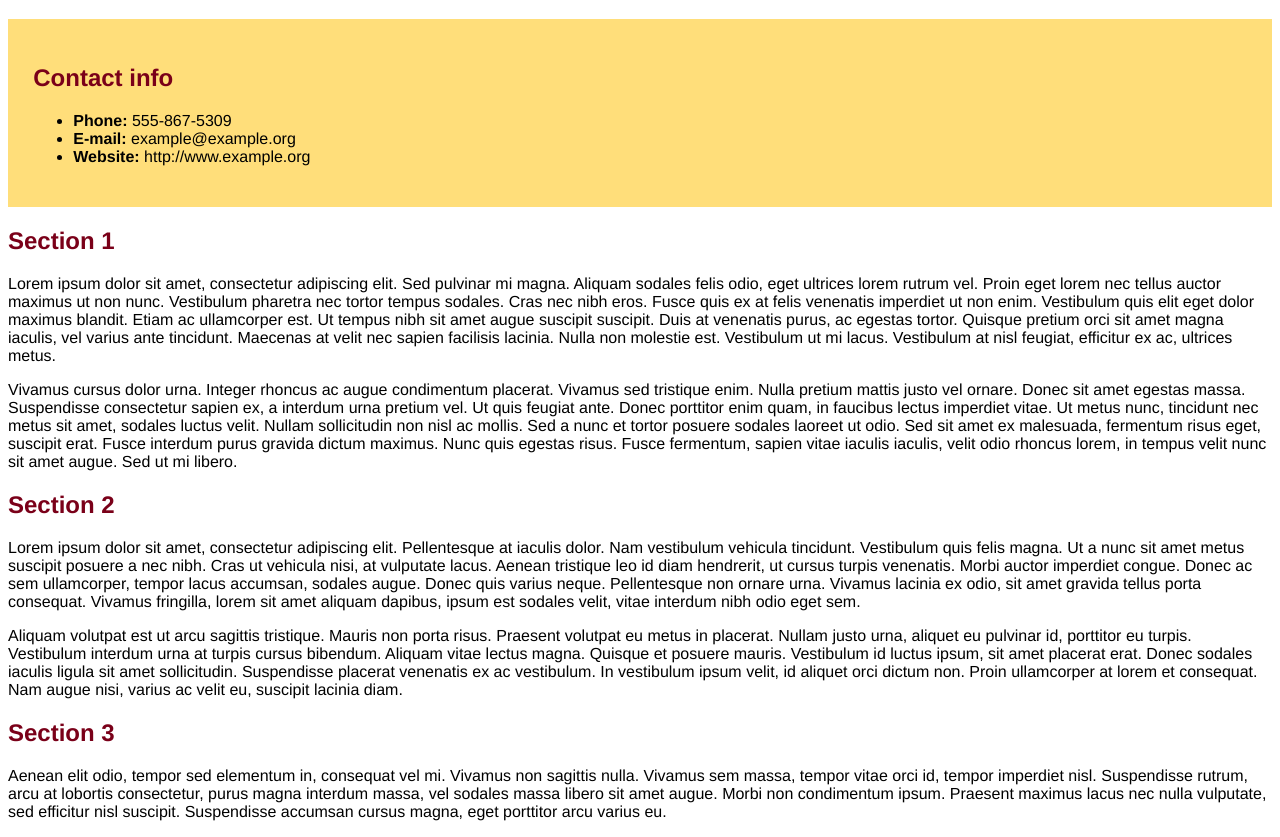
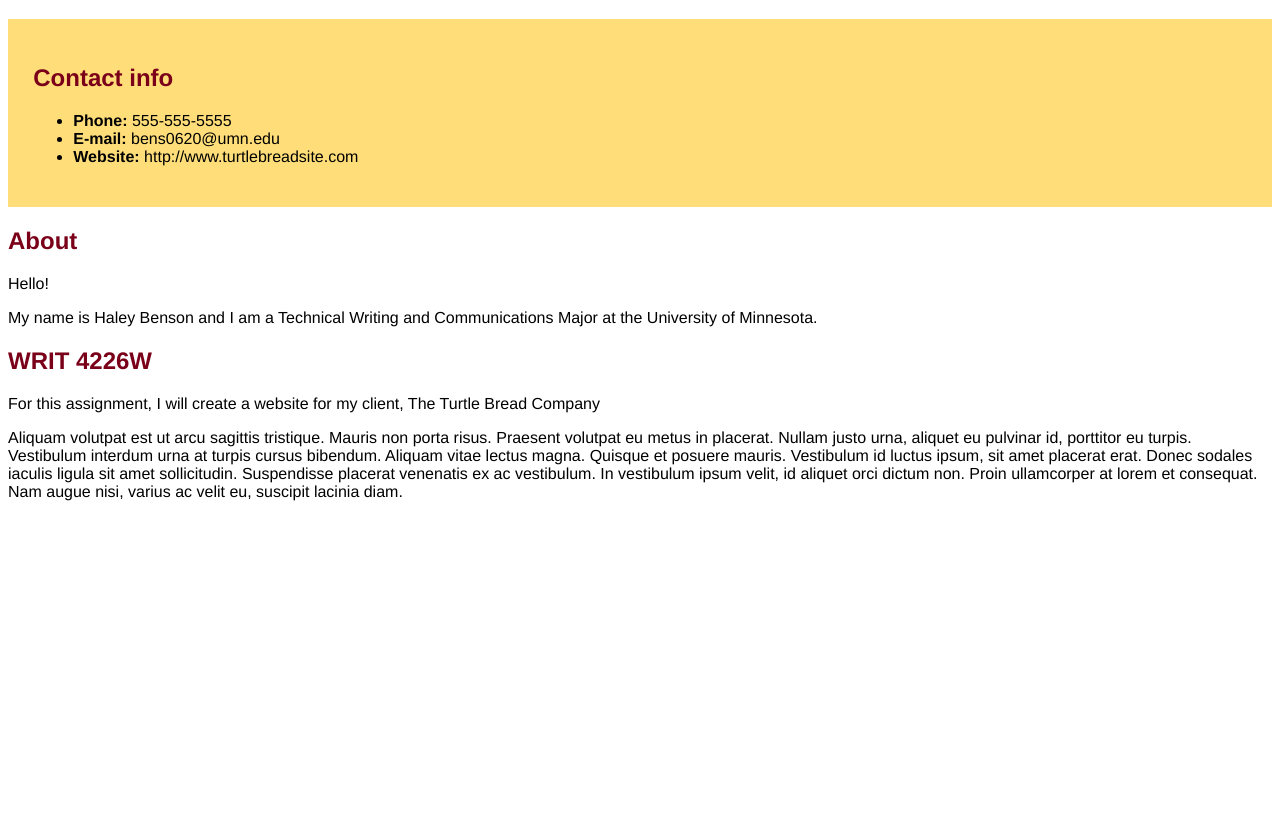
Before and after one commit to bensonhaley/turtlebreadsite, a plain HTML site: page index.html in a window 1280 px wide. Shown: the part 61-898 px from the top of the page. After the commit the page ends 800 px from the top, so only its background shows below. Drawn offline with Linux system fonts and the light colour scheme.

Commit message:
introduction page for WRIT 4662W assignment

```diff
--- a/index.html
+++ b/index.html
@@ -11,27 +11,23 @@
 <div id="contact">
 <h2>Contact info</h2>
 <ul>
-  <li><strong>Phone:</strong> 555-867-5309</li>
-  <li><strong>E-mail:</strong> example@example.org</li>
-  <li><strong>Website:</strong> http://www.example.org</li>
+  <li><strong>Phone:</strong> 555-555-5555</li>
+  <li><strong>E-mail:</strong> bens0620@umn.edu</li>
+  <li><strong>Website:</strong> http://www.turtlebreadsite.com</li>
 </ul>
 </div>
 
-<h2>Section 1</h2>
+<h2>About</h2>
 
-<p>Lorem ipsum dolor sit amet, consectetur adipiscing elit. Sed pulvinar mi magna. Aliquam sodales felis odio, eget ultrices lorem rutrum vel. Proin eget lorem nec tellus auctor maximus ut non nunc. Vestibulum pharetra nec tortor tempus sodales. Cras nec nibh eros. Fusce quis ex at felis venenatis imperdiet ut non enim. Vestibulum quis elit eget dolor maximus blandit. Etiam ac ullamcorper est. Ut tempus nibh sit amet augue suscipit suscipit. Duis at venenatis purus, ac egestas tortor. Quisque pretium orci sit amet magna iaculis, vel varius ante tincidunt. Maecenas at velit nec sapien facilisis lacinia. Nulla non molestie est. Vestibulum ut mi lacus. Vestibulum at nisl feugiat, efficitur ex ac, ultrices metus. </p>
+<p>Hello!</p>
+<p>My name is Haley Benson and I am a Technical Writing and Communications Major at the University of Minnesota.</p>
 
-<p> Vivamus cursus dolor urna. Integer rhoncus ac augue condimentum placerat. Vivamus sed tristique enim. Nulla pretium mattis justo vel ornare. Donec sit amet egestas massa. Suspendisse consectetur sapien ex, a interdum urna pretium vel. Ut quis feugiat ante. Donec porttitor enim quam, in faucibus lectus imperdiet vitae. Ut metus nunc, tincidunt nec metus sit amet, sodales luctus velit. Nullam sollicitudin non nisl ac mollis. Sed a nunc et tortor posuere sodales laoreet ut odio. Sed sit amet ex malesuada, fermentum risus eget, suscipit erat. Fusce interdum purus gravida dictum maximus. Nunc quis egestas risus. Fusce fermentum, sapien vitae iaculis iaculis, velit odio rhoncus lorem, in tempus velit nunc sit amet augue. Sed ut mi libero.</p>
+<h2>WRIT 4226W</h2>
 
-<h2>Section 2</h2>
-
-<p>Lorem ipsum dolor sit amet, consectetur adipiscing elit. Pellentesque at iaculis dolor. Nam vestibulum vehicula tincidunt. Vestibulum quis felis magna. Ut a nunc sit amet metus suscipit posuere a nec nibh. Cras ut vehicula nisi, at vulputate lacus. Aenean tristique leo id diam hendrerit, ut cursus turpis venenatis. Morbi auctor imperdiet congue. Donec ac sem ullamcorper, tempor lacus accumsan, sodales augue. Donec quis varius neque. Pellentesque non ornare urna. Vivamus lacinia ex odio, sit amet gravida tellus porta consequat. Vivamus fringilla, lorem sit amet aliquam dapibus, ipsum est sodales velit, vitae interdum nibh odio eget sem.</p>
+<p>For this assignment, I will create a website for my client, The Turtle Bread Company</p>
 
 <p>Aliquam volutpat est ut arcu sagittis tristique. Mauris non porta risus. Praesent volutpat eu metus in placerat. Nullam justo urna, aliquet eu pulvinar id, porttitor eu turpis. Vestibulum interdum urna at turpis cursus bibendum. Aliquam vitae lectus magna. Quisque et posuere mauris. Vestibulum id luctus ipsum, sit amet placerat erat. Donec sodales iaculis ligula sit amet sollicitudin. Suspendisse placerat venenatis ex ac vestibulum. In vestibulum ipsum velit, id aliquet orci dictum non. Proin ullamcorper at lorem et consequat. Nam augue nisi, varius ac velit eu, suscipit lacinia diam. </p>
 
-<h2>Section 3</h2>
-
-<p>Aenean elit odio, tempor sed elementum in, consequat vel mi. Vivamus non sagittis nulla. Vivamus sem massa, tempor vitae orci id, tempor imperdiet nisl. Suspendisse rutrum, arcu at lobortis consectetur, purus magna interdum massa, vel sodales massa libero sit amet augue. Morbi non condimentum ipsum. Praesent maximus lacus nec nulla vulputate, sed efficitur nisl suscipit. Suspendisse accumsan cursus magna, eget porttitor arcu varius eu.</p>
 
 </body>
 </html>
```
